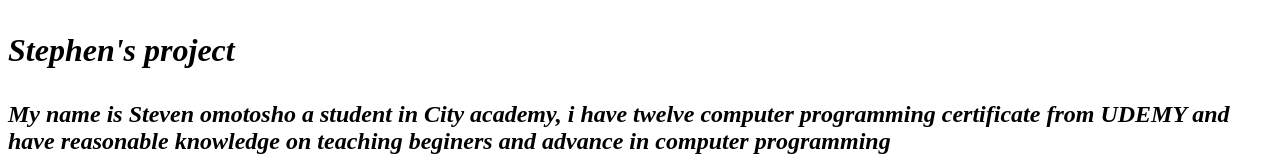
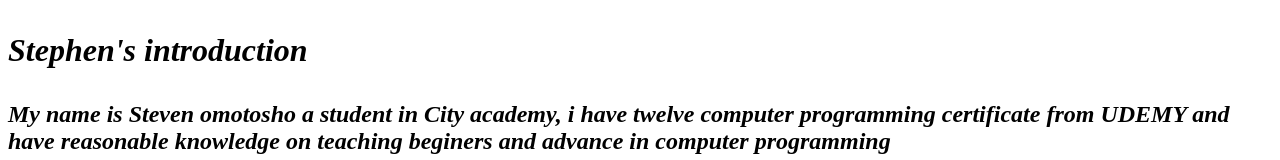
Before and after one commit to muyenbobo/cv, a plain HTML site: page index.html in a window 1280 px wide. Shown: the top 160 px of the page. Drawn offline with Linux system fonts and the light colour scheme.

Commit message:
Update index.html

```diff
--- a/index.html
+++ b/index.html
@@ -5,7 +5,7 @@
     </head>
      <body>
       <style>backround{color: rgb(13, 824, 221)}</style>
-      <h1><p><EM>Stephen's <strong>project</strong></em> </p> </h1>
+      <h1><p><EM>Stephen's <strong>introduction</strong></em> </p> </h1>
         <p><h2><em>My name is Steven omotosho a student in <i><strong>City academy<strong><i>, i have twelve computer programming certificate from <STRONG>UDEMY</STRONG> and have reasonable knowledge on teaching beginers and advance in computer programming</em></h2></p>
           <p><em><h3>The co fouder of <strong>wisdom society</strong>, who preaches sense to those in <strong>need</strong></h3></em></p>
            <hr>
```
